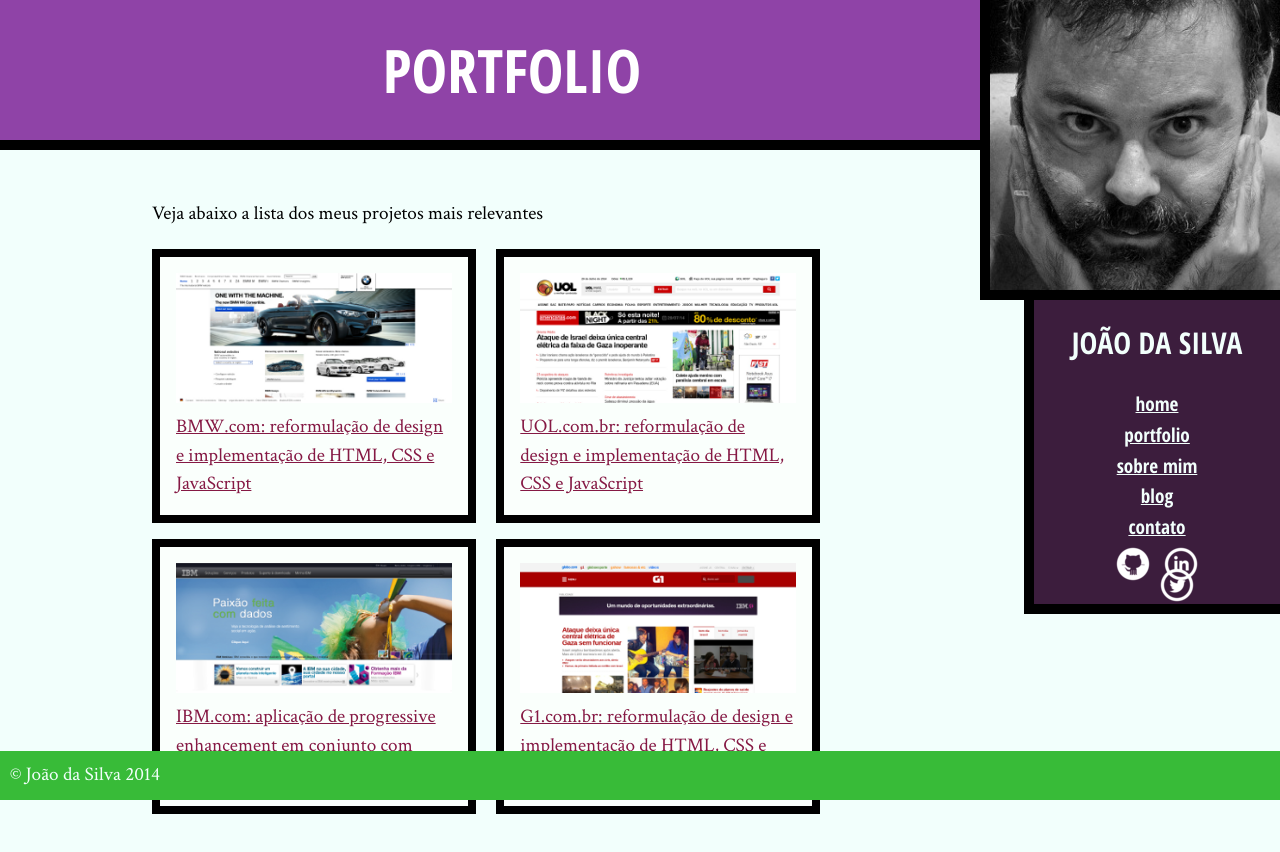
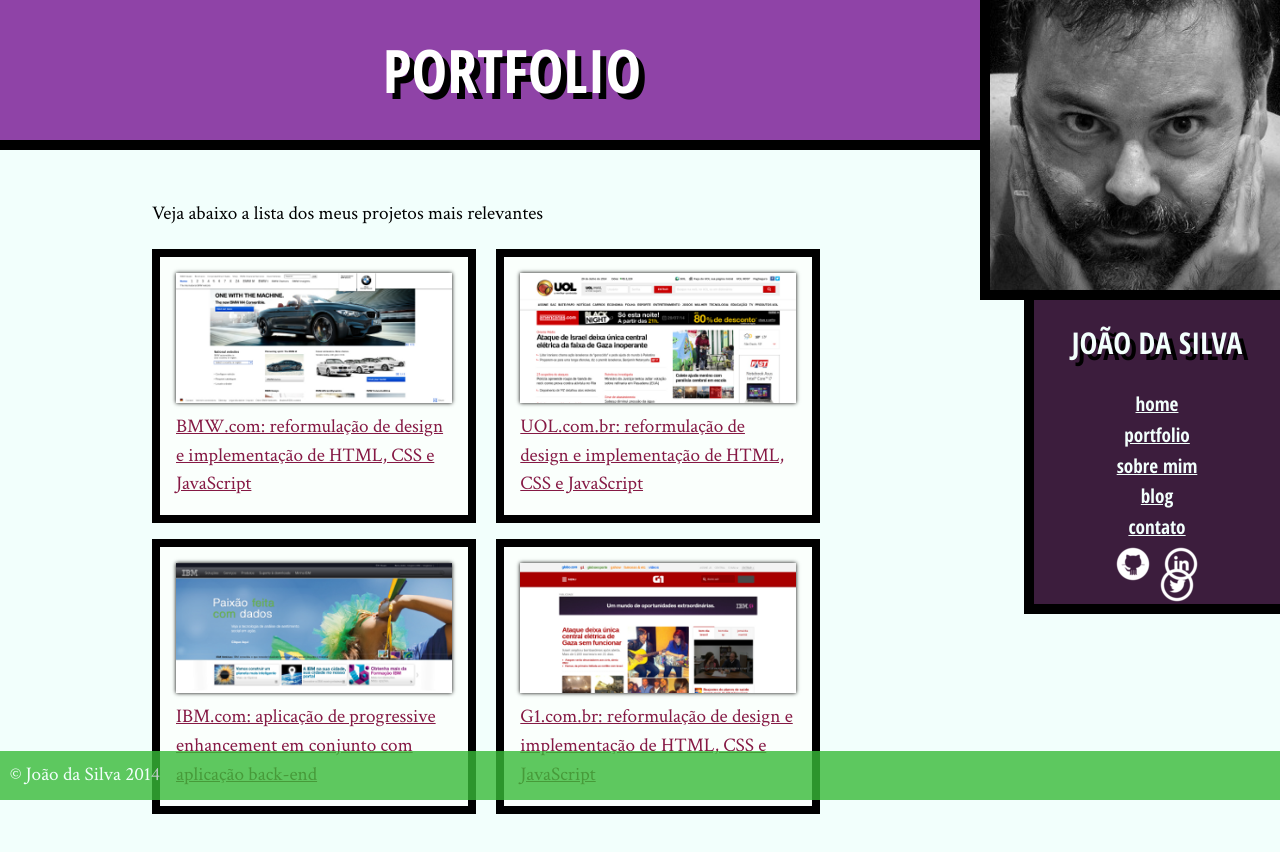
Before and after one commit to Eliasvmar/projeto_portfolio, a plain HTML site: page portfolio.html in a window 1280 px wide. Drawn offline with Linux system fonts and the light colour scheme.

Commit message:
sombras e opacidade

```diff
--- a/css/index.css
+++ b/css/index.css
@@ -68,6 +68,7 @@
     top: 55%;
     left: 35%;
     transform: translate(-50%, -50%) rotate(5deg) translateZ(2px) scale(0.25);
+    opacity: .3;
 }
 
 .html5 {
@@ -110,6 +111,7 @@
     top: 40%;
     left: 70%;
     transform: translate(-50%, -50%) rotate(10deg) translateZ(2px) scale(0.45);
+    opacity: .3;
 }
 
 
@@ -224,6 +226,8 @@
     border-radius: 0 50%;
     border-top-right-radius: 10%;
     border-bottom-left-radius: 10%;
+    box-shadow: 0 0 1em #000;
+    /*coloca borda na foto*/
 }
 
 .saudacao p {
@@ -282,9 +286,12 @@
     /* coloca opçao 3d no botao  ficticio*/
 
     -moz-depth: 10em;
+    box-shadow: 0 0 2em #000, inset 0 0 .5em #fff;
 }
 .secao-inicio h2 {
     text-transform: uppercase;
+    text-shadow: 2px 2px #000;
+    /* O primeiro 2px indica que a sobra é levemente deslocada para a direita e o segundo indica que ela é deslocada para baixo.*/
 }
 .trabalhos {
     background-color: rgb(172, 29, 177);
@@ -322,8 +329,9 @@
     position: relative;
 }
 footer {
-    background-color: rgba(143, 43, 43, 0.692);
+    background-color: rgba(6, 7, 7, 0.692);
     color: rgb(20, 4, 4);
+    opacity: 0.6;
 }
 footer a {
     color: rgb(48, 21, 167);
--- a/css/portfolio.css
+++ b/css/portfolio.css
@@ -11,4 +11,8 @@
 
 .portfolio img {
     width: 100%;
+    box-shadow: 0 0 4px #000;
 }
+
+
+/*nao ha deslocamento nem na horizontal nem na vertical só o tamanho de 4px*/
--- a/css/site.css
+++ b/css/site.css
@@ -14,7 +14,11 @@
 h1 {
     text-transform: uppercase;
     font-size: 60px;
+    text-shadow: 6px 6px #000;
 }
+
+
+/* coloca sombras nas palavras*/
 
 .titulo-principal {
     text-align: center;
@@ -66,6 +70,7 @@
     left: 0;
     width: 100%;
     box-sizing: border-box;
+    opacity: .8;
 }
 
 .container {
```
